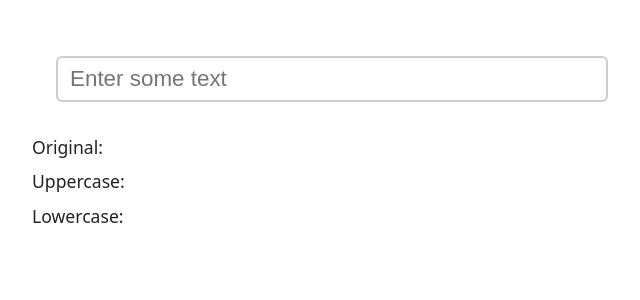
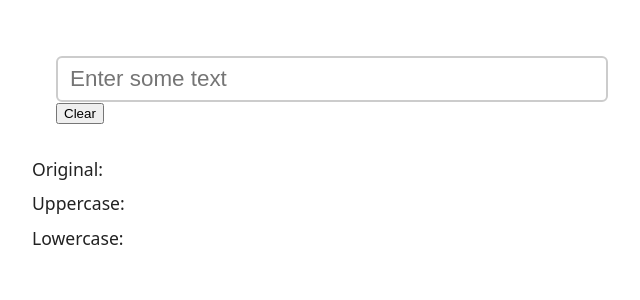
Before and after one commit to joocy/angular-playground, an Angular app: page / in a window 1280 px wide. Shown: the top 300 px of the page, without its empty margins (308-948 px from the left). Built offline with nearby package versions, Linux system fonts and the light colour scheme.

Commit message:
add the clear button to the AllCase component

```diff
--- a/src/app/all-case/all-case.html
+++ b/src/app/all-case/all-case.html
@@ -1,5 +1,7 @@
 <!-- This is the older way of handling inputs-->
-<input placeholder='{{ placeholder }}' (input)=handleInput($event)/>
+<input placeholder='{{ placeholder }}' (input)="handleInput($event)" [value]="value"/>
 
 <!-- And this is the newer way (notice that the signal "placeholder" is called as a function)-->
-<!-- <input placeholder='{{ placeholder() }}' (input)=handleInput($event)/> -->
+<!-- <input placeholder='{{ placeholder() }}' (input)="handleInput($event)" [value]="value()"/>-->
+
+<button (click)="clear()">Clear</button>
--- a/src/app/all-case/all-case.ts
+++ b/src/app/all-case/all-case.ts
@@ -1,6 +1,6 @@
 import { Component } from '@angular/core';
 import { EventEmitter, Input, Output } from "@angular/core";
-// import { input, output } from "@angular/core";
+// import { input, output, signal } from "@angular/core";
 
 export type AllCaseOutput = {
     original: string,
@@ -17,14 +17,18 @@ export class AllCase {
     // This is the 'old' way of handling inputs and outputs
     @Input() placeholder = "";
     @Output() update = new EventEmitter<AllCaseOutput | null>();
+    protected value = "";
 
     // This is the current pattern for handling inputs and outputs
     // placeholder = input("");
-    // update = output<AllCaseOutput>();
+    // update = output<AllCaseOutput | null>();
+    // value = signal("");
 
     protected handleInput(event: Event): void {
         if (event.target !== null) {
             const input = (event.target as HTMLInputElement).value;
+            this.value = input;
+            // this.value.set(input);
             this.update.emit({
                 original: input,
                 asUpperCase: input.toLocaleUpperCase(),
@@ -34,4 +38,10 @@ export class AllCase {
           this.update.emit(null);
         }
     }
+
+    protected clear(): void {
+      this.value = "";
+      // this.value.set("");
+      this.update.emit(null);
+    }
 }
--- a/src/app/app.ts
+++ b/src/app/app.ts
@@ -27,6 +27,14 @@ export class App {
       // this.original.set(result.original);
       // this.uppercase.set(result.asUpperCase);
       // this.lowercase.set(result.asLowerCase);
+    } else {
+      this.original = "";
+      this.uppercase = "";
+      this.lowercase = "";
+
+      // this.original.set("");
+      // this.uppercase.set("");
+      // this.lowercase.set("");
     }
   }
 }
```
